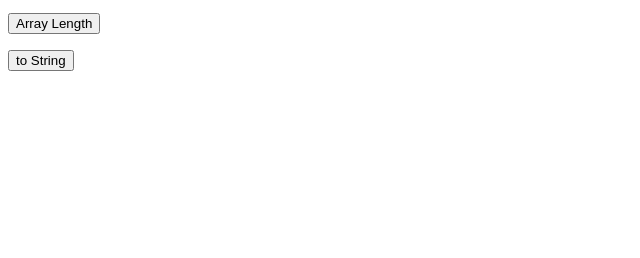
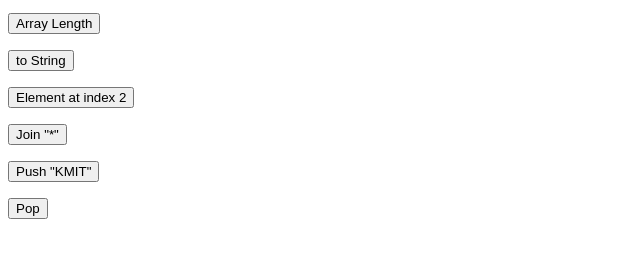
Before and after one commit to sonyphoebeb/BasicFullStackIntroduction, a website: page javscriptBasics/arrays1.html in a window 1280 px wide. Shown: the part 104-362 px from the top of the page, without its empty margins (0-640 px from the left). Drawn offline with Linux system fonts and the light colour scheme.

Commit message:
practiced some more methods

```diff
--- a/javscriptBasics/arrays1.html
+++ b/javscriptBasics/arrays1.html
@@ -16,5 +16,17 @@
     <button onclick="arrayToString()">to String</button>
     <p id="toStringResult"></p>
 
+    <button onclick="arrayAt()">Element at index 2</button>
+    <p id="arrayAtResult"></p>
+
+    <button onclick="arrayJoin()">Join "*"</button>
+    <p id="arrayJoinResult"></p>
+
+    <button onclick="arrayPush()">Push "KMIT"</button>
+    <p id="arrayPush"></p>
+
+    <button onclick="arrayPop()">Pop</button>
+    <p id="arrayPop"></p>
+
   </body>
 </html>
--- a/javscriptBasics/arrays1.js
+++ b/javscriptBasics/arrays1.js
@@ -15,3 +15,23 @@ function arrayToString(){
     let result = collageNames.toString();
     document.getElementById("toStringResult").innerHTML = result;
 }
+
+function arrayAt(){
+    let result = collageNames.at(2);
+    document.getElementById("arrayAtResult").innerHTML = result;
+}
+
+function arrayJoin(){
+    let result = collageNames.join("*");
+    document.getElementById("arrayJoinResult").innerHTML = result;
+}
+
+function arrayPush(){
+    let result = collageNames.push("KMIT");
+    document.getElementById("arrayPush").innerHTML = result;
+}
+
+function arrayPop(){
+    let result = collageNames.pop();
+    document.getElementById("arrayPop").innerHTML = result;
+}
```
